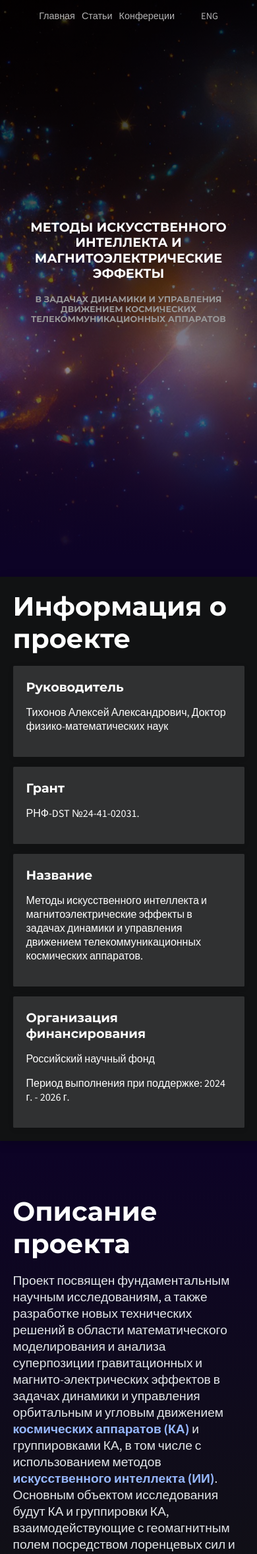
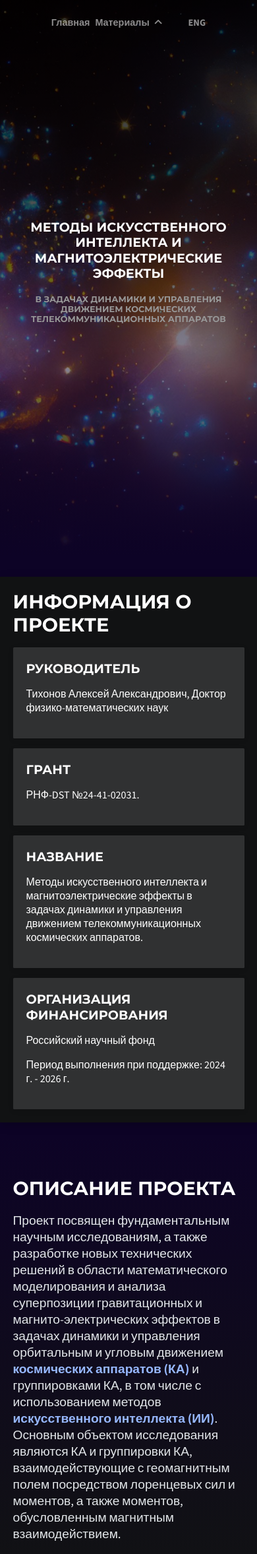
Before and after one commit to NIJI-TA/rsf-dst-24-41-02031, a Flask app: page / in a window 390 px wide. Shown: the top 2355 px of the page at 66% size. Run offline with Flask 3, Linux system fonts and the light colour scheme.

Commit message:
Дизайн, адаптивность, исправление ошибок, мета-теги

```diff
--- a/app/static/css/style.css
+++ b/app/static/css/style.css
@@ -25,7 +25,7 @@ html {
 
 /* Основные настройки сайта */
 body {
-  color: #e2e6e9;
+  color: #ffffff;
   background-color: #111213;
 }
 
@@ -60,7 +60,7 @@ strong {
   display: flex;
   justify-content: center;
   position: fixed;
-  font-weight: 200;
+  font-weight: 700;
   top: 0;
   left: 0;
   width: 100%;
@@ -93,36 +93,107 @@ strong {
 }
 .header-actions a {
   text-decoration: none;
-  color: rgba(255, 255, 255, 0.7); /* Белый с 50% прозрачности */
-  font-size: 1em;
+  color: rgba(255, 255, 255, 0.55);
+  font-size: 1.12em;
   transition: font-size 0.2s;
 }
 
 .header-actions a:hover {
   color: #ffffff;
-  font-size: 1.1em;
+  font-size: 1.2em;
 }
 
 .nav-item a {
   text-decoration: none;
-  color: rgba(255, 255, 255, 0.7); /* Белый с 50% прозрачности */
-  font-size: 1em;
+  color: rgba(255, 255, 255, 0.55); /* Белый с 50% прозрачности */
+  font-size: 1.12em;
   transition: font-size 0.2s;
 }
 
-.nav-item a:hover {
+
+.nav-item:not(:nth-child(3)) a:hover {
   color: #ffffff;
-  font-size: 1.1em;
+  font-size: 1.2em;
 }
 
 .header.scroll-active {
   background: linear-gradient(135deg, #111213, #0d0326, #111213);
-
   transition: background-color 0.3s; /* Плавный переход цвета */
 }
 
+.header.scroll-active .header-actions a {
+  color: rgba(255, 255, 255, 0.7);
+}
+
+.header.scroll-active .nav-item a {
+  color: rgba(255, 255, 255, 0.7);
+}
+
+
+
 .header.scroll-active .nav-item a:hover {
   color: #ffffff; /* Контрастный текст */
+}
+
+.header-nav {
+  position: relative;
+}
+
+.nav-item {
+  position: relative;
+}
+
+.nav-item a {
+  display: block;
+  cursor: pointer;
+}
+
+.nav-item .dropdown-toggle {
+  display: flex;
+  align-items: center;
+}
+
+.nav-item .arrow {
+  margin-left: 8px;
+  transition: transform 0.2s ease;
+}
+
+
+.nav-item:hover .arrow {
+  transform: rotate(180deg);
+}
+
+.nav-item .dropdown-menu {
+  display: none;
+  position: absolute;
+  top: 100%;
+  left: 0;
+  background-color: rgba(255, 255, 255, 0.55);
+  backdrop-filter: blur(5px);
+  box-shadow: 0 4px 6px rgba(0, 0, 0, 0.3);
+  border-radius: 2px;
+  list-style: none;
+  padding: 10px 0px;
+  min-width: 150px;
+  z-index: 1000;
+  opacity: 0;
+  transform: translateY(0px);
+  transition: opacity 0.3s ease, transform 0.3s ease;
+}
+
+.nav-item .dropdown-menu li a {
+  padding: 10px 15px;
+  color: rgba(255, 255, 255, 0.55);
+}
+
+.nav-item .dropdown-menu li a:hover {
+  color: #ffffff;
+  font-size: 1.2em;
+}
+
+.nav-item:hover .dropdown-menu {
+  display: block;
+  opacity: 1;
 }
 
 /* Блок Hero */
@@ -159,9 +230,9 @@ strong {
 .hero h1 {
   font-size: clamp(2rem, 4vw, 4rem);
   font-weight: 700;
+  text-transform: uppercase;
   margin: 0 0 20px;
   line-height: 1.2;
-  text-transform: uppercase;
 }
 .hero h2 {
   text-transform: uppercase;
@@ -231,6 +302,7 @@ strong {
 .box > h2 {
   margin-bottom: 5%;
   font-size: 2.5rem;
+  text-transform: uppercase;
 }
 
 .card-container {
@@ -256,6 +328,7 @@ strong {
 }
 
 .card h4 {
+  text-transform: uppercase;
   font-size: 1.2rem;
   color: #ffffff;
   margin-bottom: 5px;
@@ -326,6 +399,7 @@ strong {
 }
 
 .box-2 > h2 {
+  text-transform: uppercase;
   margin-bottom: 5%;
   font-size: 2.5rem;
 }
@@ -360,6 +434,7 @@ strong {
 }
 
 .box-3 h2 {
+  text-transform: uppercase;
   margin-bottom: 2%;
   font-size: 2.5rem;
   color: #ffffff;
@@ -385,6 +460,7 @@ strong {
   padding: 20px;
 }
 .card-2 h4 {
+  text-transform: uppercase;
   font-size: 1.2rem;
   color: #ffffff;
   margin-bottom: 5px;
@@ -413,6 +489,7 @@ strong {
 }
 
 .fullscreen-container-4 > .box > h2 {
+  text-transform: uppercase;
   margin-bottom: 2%;
   font-size: 2.5rem;
   color: #000000;
@@ -439,6 +516,7 @@ strong {
 }
 
 .box-4 > h2 {
+  text-transform: uppercase;
   margin-bottom: 2%;
   font-size: 2.5rem;
 }
@@ -957,7 +1035,7 @@ strong {
 
 @media (max-width: 992px) {
   .header-container {
-    text-align: center;
+    margin: 0 auto;
   }
 
   .nav-list {
@@ -968,7 +1046,7 @@ strong {
     height: auto;
   }
   .hero-content {
-    padding: 10px;
+    padding: 20px;
   }
 
   .team-photo {
@@ -1071,14 +1149,11 @@ strong {
 }
 
 @media (max-width: 576px) {
-  .nav-item:not(:nth-child(1)):not(:nth-child(3)):not(:nth-child(4)) {
+  .nav-item:not(:nth-child(1)):not(:nth-child(3)) {
     display: none;
   }
-  .header {
-    padding: 10px;
-  }
   .hero h1 {
-    font-size: 1.5rem;
+    font-size: 1.6rem;
   }
   .hero h2 {
     font-size: 1rem;
@@ -1153,12 +1228,12 @@ strong {
   }
 
   .header-container {
-    padding: 5px;
+    padding: 15px;
   }
 
   .nav-list,
   .header-actions {
-    gap: 10px;
+    gap: 8px;
   }
 
   .hero-content {
@@ -1208,8 +1283,21 @@ strong {
     font-size: 1rem;
   }
 
-  .box-art > h2 {
-    font-size: 2rem;
+  .box-3 h2 {
+    font-size: 1.8rem;
+  }
+
+  .box-2 h2 {
+    font-size: 1.8rem;
+  }
+
+
+  .box h2 {
+    font-size: 1.8rem;
+  }
+
+  .fullscreen-container-4 > .box > h2 {
+    font-size: 1.8rem;
   }
 
   /* Карточки */
--- a/app/templates/base.html
+++ b/app/templates/base.html
@@ -5,6 +5,14 @@
     <link type="text/css" href="{{ url_for('static', filename='css/style.css') }}" rel="stylesheet" />
     <meta charset="UTF-8">
     <meta name="viewport" content="width=device-width, initial-scale=1.0">
+    <meta name="description"
+        content="Проект посвящён исследованиям магнитоэлектрических эффектов и применению ИИ для управления
+                            движением и защиты космических аппаратов. Выполняется при поддержке РНФ в сотрудничестве с
+                            СПбГУ.
+                            Проект посвящен фундаментальным научным исследованиям, а также разработке новых технических решений в области математического моделирования и анализа суперпозиции гравитационных и магнито-электрических эффектов в задачах динамики и управления орбитальным и угловым движением космических аппаратов (КА) и группировками КА, в том числе с использованием методов искусственного интеллекта (ИИ). Основным объектом исследования являются КА и группировки КА, взаимодействующие с геомагнитным полем посредством лоренцевых сил и моментов, а также моментов, обусловленным магнитным взаимодействием.">
+    <meta name="keywords" content="научный проект, технологии, исследования, инновации, математика, физика, космические аппараты, космос, Мат-Мех, Математико-Механический факультет, СПбГУ, РНФ, пространство, спейс, math-mech, math, mechanics, projects, space, spbu, SPbU">
+    <meta name="author" content="Тихонов Алексей Александрович, СПбГУ">
+    <link rel="canonical" href="https://math-mech-space.ru/">
     <link href="https://unpkg.com/aos@2.3.4/dist/aos.css" rel="stylesheet">
 
     <link rel="preconnect" href="https://fonts.googleapis.com">
@@ -35,9 +43,17 @@
                 <ul class="nav-list">
                     {% block header_list %}
                     <li class="nav-item"><a href="{{url_for('index')}}">Главная</a></li>
-                    <li class="nav-item"><a href="">Достижения</a></li>
-                    <li class="nav-item"><a href="{{url_for('articles')}}">Статьи</a></li>
-                    <li class="nav-item"><a href="{{url_for('conferences')}}">Конфереции</a></li>
+                    <li class="nav-item">
+                        <a href="#">Достижения</a>
+                    </li>
+                    <li class="nav-item">
+                        <a class="dropdown-toggle">Материалы <span class="arrow"><i
+                                    class="fa fa-angle-up"></i></span></a>
+                        <ul class="dropdown-menu">
+                            <li><a href="{{url_for('articles')}}">Статьи</a></li>
+                            <li><a href="{{url_for('conferences')}}">Конференции</a></li>
+                        </ul>
+                    </li>
                     {% endblock %}
                 </ul>
             </nav>
--- a/app/templates/index.html
+++ b/app/templates/index.html
@@ -71,9 +71,7 @@
             задачах динамики и управления орбитальным и угловым движением <strong>космических аппаратов (КА)</strong> и
             группировками КА,
             в том числе с использованием методов <strong>искусственного интеллекта (ИИ)</strong>. Основным объектом
-            исследования будут КА
-            и группировки КА, взаимодействующие с геомагнитным полем посредством лоренцевых сил и моментов, а также
-            моментов, обусловленным магнитным взаимодействием.</p>
+            исследования являются КА и группировки КА, взаимодействующие с геомагнитным полем посредством лоренцевых сил и моментов, а также моментов, обусловленным магнитным взаимодействием.</p>
 
     </div>
 </div>
@@ -171,7 +169,7 @@
                 </div>
             </div>
             <div class="team-member" data-aos="fade-up">
-                <img src="../static/images/Dipak-Giri-2.png" alt="Дупак Кумар Гири" class="team-photo">
+                <img src="../static/images/Dipak-Giri-2.jpg" alt="Дупак Кумар Гири" class="team-photo">
                 <div>
                     <h3 class="team-name">Дипак Кумар Гири</h3>
                     <p class="team-role">Соруководитель проекта</p>
--- a/passenger_wsgi.py
+++ b/passenger_wsgi.py
@@ -1,5 +1,11 @@
 import sys
 import os
+
+os.environ["OMP_NUM_THREADS"] = "4"
+os.environ["OPENBLAS_NUM_THREADS"] = "4"
+os.environ["MKL_NUM_THREADS"] = "6"
+os.environ["VECLIB_MAXIMUM_THREADS"] = "4"
+os.environ["NUMEXPR_NUM_THREADS"] = "6"
 
 INTERP = os.path.expanduser("/var/www/u2931097/data/flaskenv/bin/python")
 if sys.executable != INTERP:
--- a/requirements.txt
+++ b/requirements.txt
@@ -24,3 +24,4 @@ SQLAlchemy==2.0.36
 typing_extensions==4.12.2
 Werkzeug==3.1.3
 WTForms==3.2.1
+PyMySQL==1.1.1
```
Also changed, not shown: migrations/versions/0d760205ca94_users_and_posts.py (renamed from migrations/versions/032d9dd973c4_posts_table.py, +22 -6 lines), migrations/versions/da39358f03c7_users_table.py (deleted, +0 -42 lines), app.db, app/static/images/Dipak-Giri-2.jpg (added), app/static/images/Dipak-Giri-2.png (deleted).
